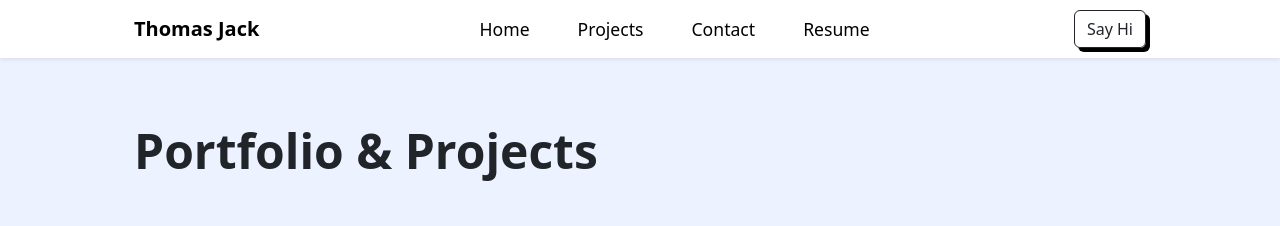
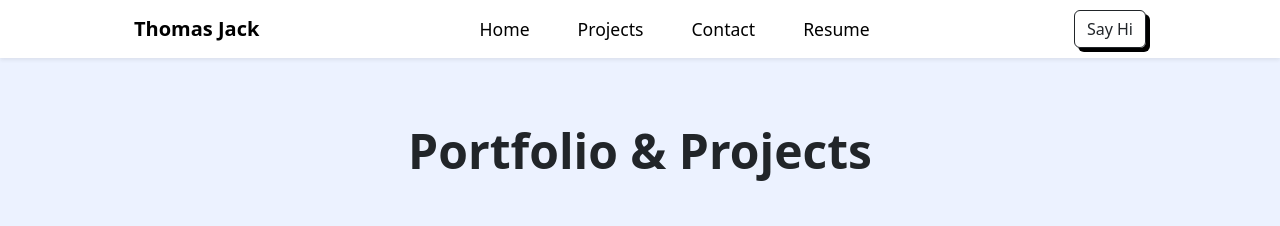
Before and after one commit to quikstart86/TJ-React-Portfolio, a React (Vite) app: page /project-gallery in a window 1280 px wide. Shown: the top 226 px of the page. Built offline with nearby package versions, Linux system fonts and the light colour scheme; grey boxes are pictures that could not be loaded.

Commit message:
aligned title text on projects and work

```diff
--- a/index.html
+++ b/index.html
@@ -2,7 +2,7 @@
 <html lang="en">
   <head>
     <meta charset="UTF-8" />
-    <link rel="icon" type="image/svg+xml" href="/vite.svg" />
+    <link rel="icon" type="image/svg+xml" href="./public/assets/grey.png" />
     <meta name="viewport" content="width=device-width, initial-scale=1.0" />
     <title>Thomas Jack</title>
   </head>
--- a/src/components/ProjectGallery.jsx
+++ b/src/components/ProjectGallery.jsx
@@ -6,7 +6,7 @@ const ProjectGallery = () => {
   return (
     <section className="projects" id="projects">
       <div className="container">
-        <h2 className="display-5 fw-bold mb-4">Portfolio & Projects</h2>
+        <h2 className="display-5 fw-bold mb-4 text-center">Portfolio & Projects</h2>
         <div className="row">
           <div className="col-lg-4 col-sm-6 mt-4">
             <div className="card">
```
Also changed, not shown: public/assets/black.png (added), public/assets/grey.png (added).
